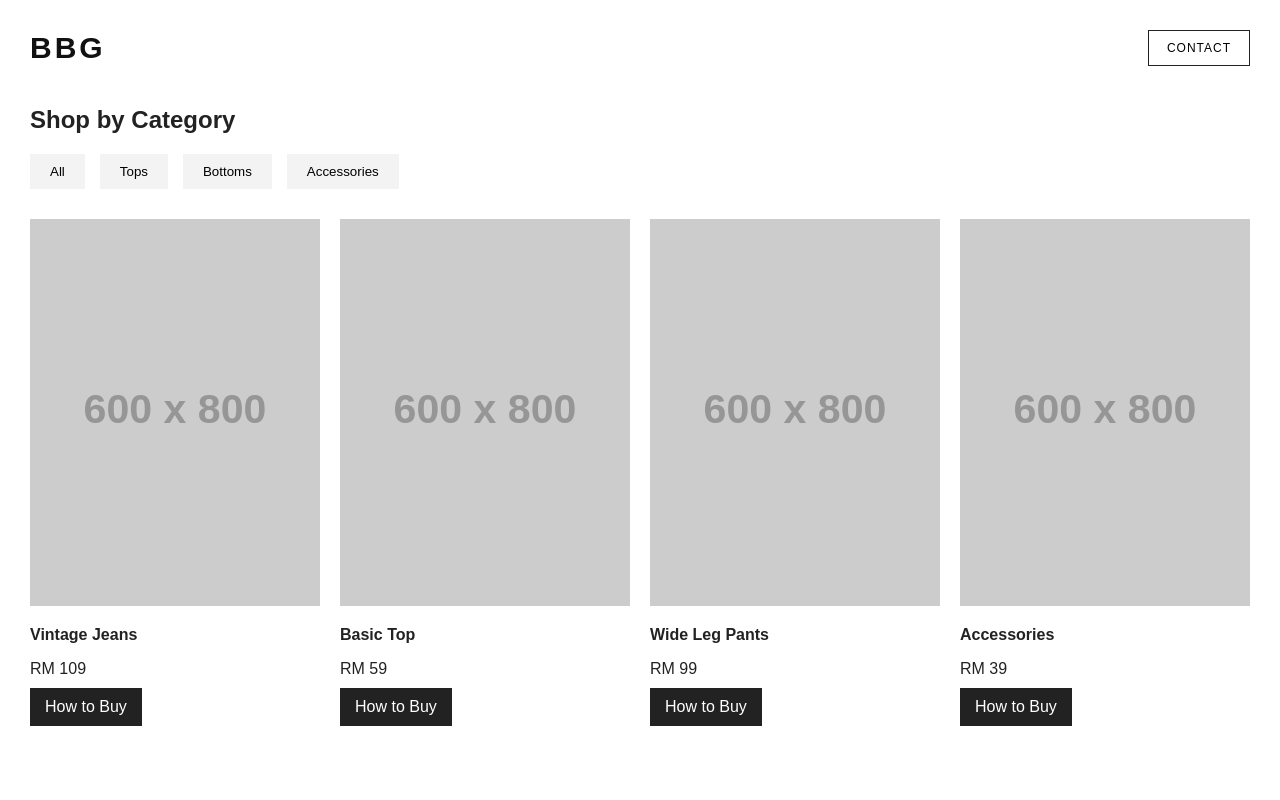
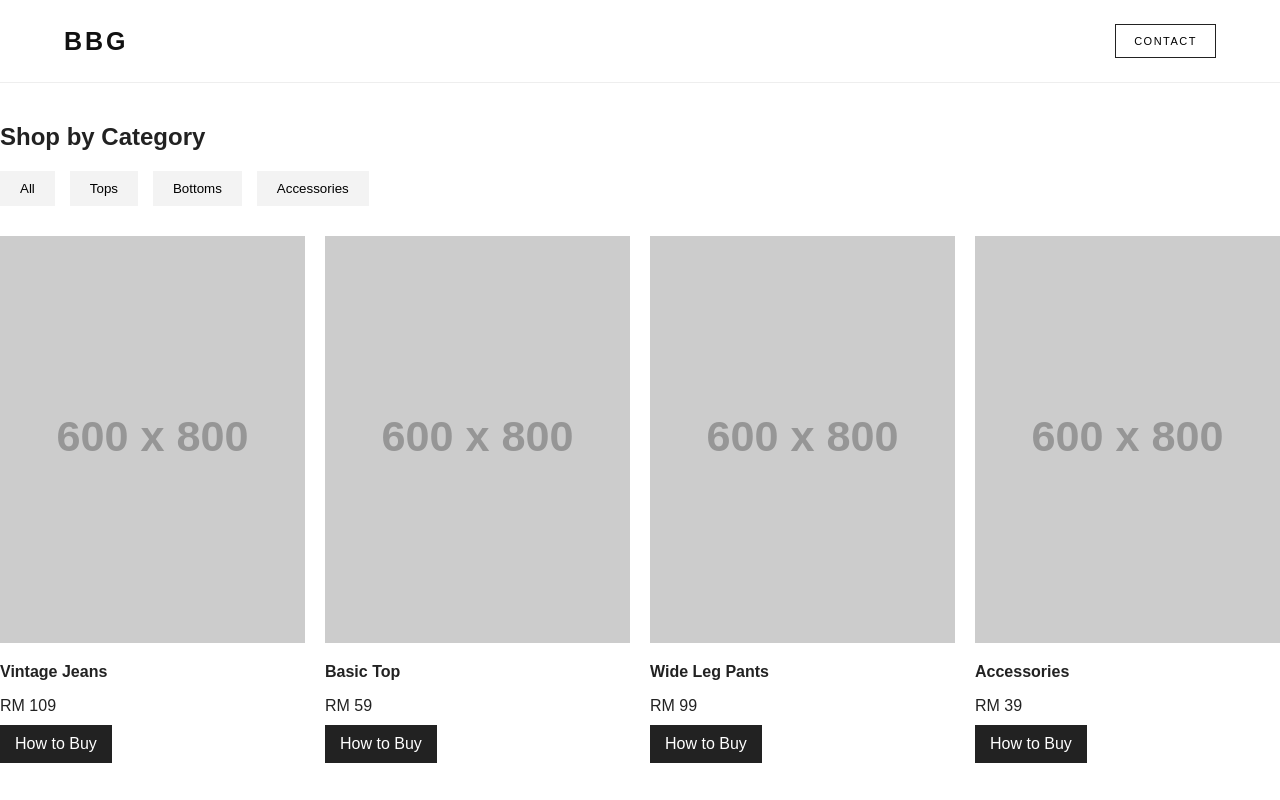
Before and after one commit to barbariangirllls/my-shop, a plain HTML site: page index.html in a window 1280 px wide. Drawn offline with Linux system fonts and the light colour scheme; placeholder pictures from the web are drawn by us.

Commit message:
Polish BBG brand layout

```diff
--- a/index.html
+++ b/index.html
@@ -151,6 +151,38 @@
     background: #222;
     color: white;
 }
+        /* BBG Brand Layout */
+
+body {
+    margin: 0;
+    padding: 0;
+    background-color: #ffffff;
+    color: #222222;
+    font-family: Arial, Helvetica, sans-serif;
+}
+
+/* Header */
+header {
+    display: flex;
+    justify-content: space-between;
+    align-items: center;
+    padding: 24px 5%;
+    border-bottom: 1px solid #eeeeee;
+}
+
+/* BBG Logo */
+.logo {
+    font-size: 25px;
+    font-weight: 700;
+    letter-spacing: 3px;
+}
+
+/* Contact Button */
+.contact-button {
+    padding: 10px 18px;
+    font-size: 11px;
+    letter-spacing: 1.5px;
+}
     </style>
 </head>
 
```
